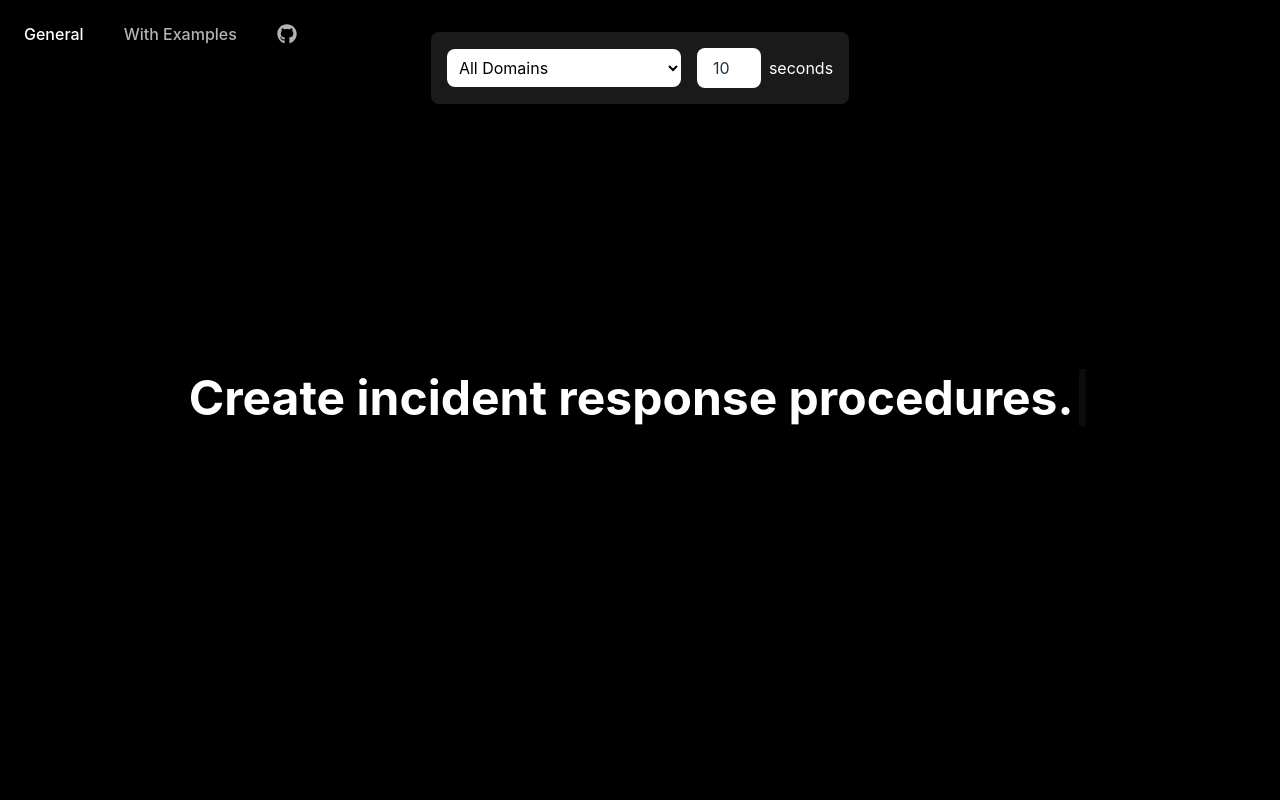
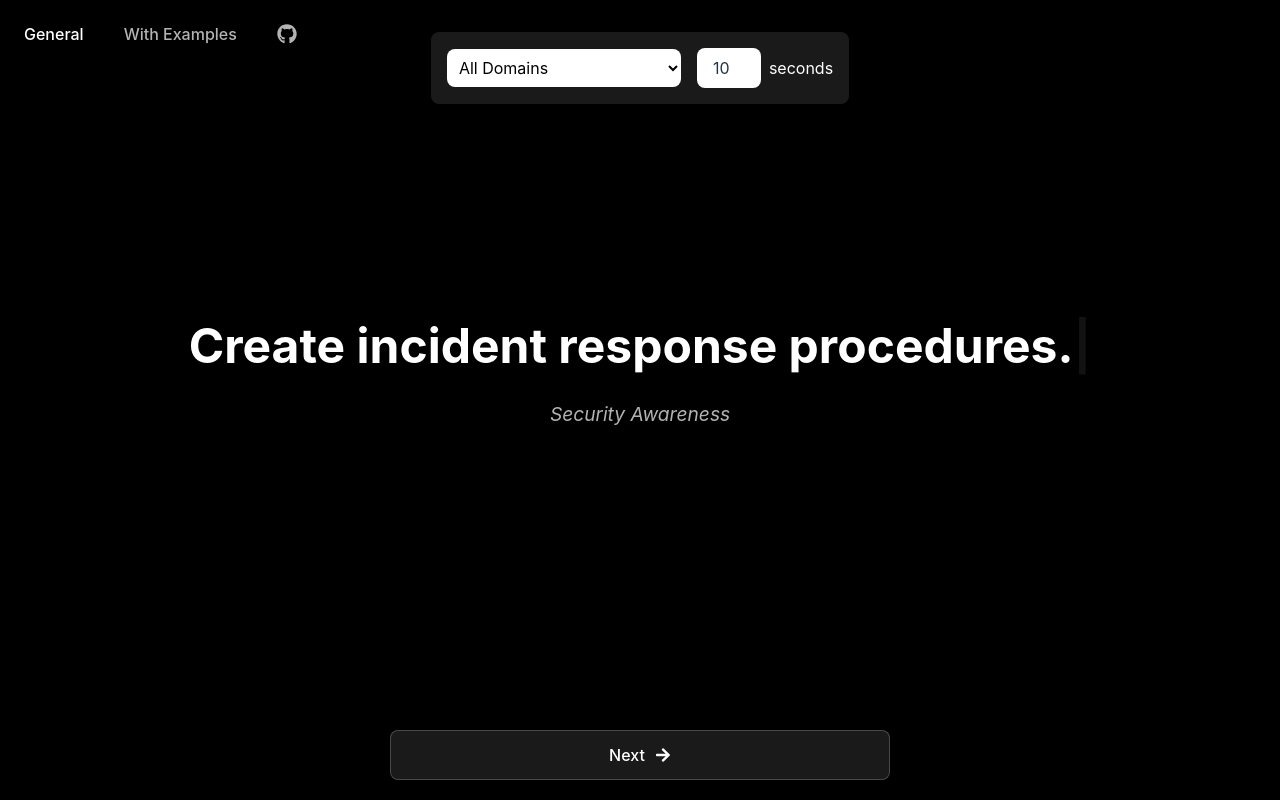
Before and after one commit to SajidPervez/cybersec-best-practices, a React (Vite) app: page / in a window 1280 px wide. Built offline with nearby package versions, Linux system fonts and the light colour scheme.

Commit message:
several changes

```diff
--- a/src/pages/ExplainPage.jsx
+++ b/src/pages/ExplainPage.jsx
@@ -43,22 +43,57 @@ function ExplainPage() {
     if (!selectedDomain) {
       domain = domains[Math.floor(Math.random() * domains.length)];
     }
+    console.log('Selected domain:', domain);
     setCurrentDomain(domain);
     const domainPractices = practices.domains[domain];
-    return domainPractices[Math.floor(Math.random() * domainPractices.length)];
+    console.log('Available practices:', domainPractices);
+    const practice = domainPractices[Math.floor(Math.random() * domainPractices.length)];
+    console.log('Selected practice:', practice);
+    return practice;
   }, [selectedDomain, domains]);
 
   const startNewPractice = useCallback(() => {
+    console.log('startNewPractice called');
     const practice = getRandomPractice();
+    console.log('New practice text:', practice);
     setCurrentText(practice);
     setDisplayText('');
     setIndex(0);
     setShowDomain(false);
-    setSelectedDomain('');
-    setCurrentDomain('');
-    setExplanation('');
-    setIsPaused(false);
-  }, []);
+  }, [getRandomPractice]);
+
+  useEffect(() => {
+    console.log('Current text changed to:', currentText);
+    console.log('Current index:', index);
+    console.log('Display text:', displayText);
+  }, [currentText, index, displayText]);
+
+  useEffect(() => {
+    startNewPractice();
+  }, [selectedDomain]);
+
+  useEffect(() => {
+    let timer;
+    if (index < currentText.length) {
+      console.log('Typing effect - index:', index, 'of total:', currentText.length);
+      timer = setTimeout(() => {
+        setDisplayText(prev => prev + currentText[index]);
+        setIndex(index + 1);
+      }, TYPING_SPEED);
+    } else if (index === currentText.length && currentText.length > 0) {
+      console.log('Reached end of text');
+      setShowDomain(true);
+      timerRef.current = setTimeout(() => {
+        startNewPractice();
+      }, delay * 1000);
+    }
+    return () => {
+      clearTimeout(timer);
+      if (timerRef.current) {
+        clearTimeout(timerRef.current);
+      }
+    };
+  }, [index, currentText, delay, startNewPractice]);
 
   const fetchExplanation = async (practice, domain) => {
     setIsLoading(true);
@@ -175,9 +210,29 @@ function ExplainPage() {
     }
   };
 
-  useEffect(() => {
+  const handleDomainChange = (e) => {
+    setSelectedDomain(e.target.value);
     startNewPractice();
-  }, [startNewPractice]);
+  };
+
+  const handleNextClick = () => {
+    console.log('Next button clicked');
+    startNewPractice();
+  };
+
+  const handleContinueClick = () => {
+    console.log('Continue button clicked');
+    setExplanation('');
+    setIsLoading(false);
+    setShowDomain(false);
+    startNewPractice();
+  };
+
+  const handleExplainClick = () => {
+    console.log('Explain button clicked');
+    setIsPaused(true);
+    fetchExplanation(currentText, currentDomain);
+  };
 
   useEffect(() => {
     if (timerRef.current) {
@@ -210,13 +265,8 @@ function ExplainPage() {
     return () => clearTimeout(timer);
   }, [index, currentText, isPaused]);
 
-  const handleExplainClick = () => {
-    setIsPaused(true);
-    fetchExplanation(currentText, currentDomain);
-  };
-
-  const handleContinueClick = () => {
-    startNewPractice();
+  const handleTypingComplete = () => {
+    setShowDomain(true);
   };
 
   return (
@@ -224,7 +274,7 @@ function ExplainPage() {
       <div className="header">
         <select
           value={selectedDomain}
-          onChange={(e) => setSelectedDomain(e.target.value)}
+          onChange={handleDomainChange}
           className="domain-select"
         >
           <option value="">All Domains</option>
@@ -252,10 +302,13 @@ function ExplainPage() {
         <>
           <div className="content-container">
             <div className="practice-container">
+              <AnimatePresence mode="wait">
                 <motion.div
+                  key={currentText}
                   initial={{ opacity: 0 }}
                   animate={{ opacity: 1 }}
-                transition={{ duration: 1 }}
+                  exit={{ opacity: 0 }}
+                  transition={{ duration: 0.5 }}
                   className="practice-text"
                 >
                   <div className="practice-content">
@@ -265,10 +318,11 @@ function ExplainPage() {
                       showCursor={true}
                       loop={false}
                       className="practice-text"
-
+                      onComplete={handleTypingComplete}
                     />
                   </div>
                 </motion.div>
+              </AnimatePresence>
 
               {(!selectedDomain && showDomain) && (
                 <motion.div
@@ -303,16 +357,19 @@ function ExplainPage() {
             <div className="button-container">
               <AnimatePresence mode="wait">
                 {!explanation && index === currentText.length && (
-                  <motion.button
-                    initial={{ opacity: 0, y: 20 }}
-                    animate={{ opacity: 1, y: 0 }}
-                    exit={{ opacity: 0, y: -20 }}
-                    className="explain-button"
-                    onClick={handleExplainClick}
-                    disabled={isLoading}
+                  <motion.div
+                    initial={{ opacity: 0 }}
+                    animate={{ opacity: 1 }}
+                    transition={{ duration: 0.5 }}
+                    className="buttons-container"
                   >
+                    <button onClick={handleExplainClick} className="explain-button">
                       {isLoading ? 'Getting explanation...' : 'Explain with example'}
-                  </motion.button>
+                    </button>
+                    <button onClick={handleNextClick} className="next-practice-button">
+                      Next <FaArrowRight className="next-icon" />
+                    </button>
+                  </motion.div>
                 )}
               </AnimatePresence>
               {(explanation || error) && (
@@ -329,10 +386,13 @@ function ExplainPage() {
         </>
       ) : (
         <div className="practice-container">
+          <AnimatePresence mode="wait">
             <motion.div
+              key={currentText}
               initial={{ opacity: 0 }}
               animate={{ opacity: 1 }}
-            transition={{ duration: 1 }}
+              exit={{ opacity: 0 }}
+              transition={{ duration: 0.5 }}
               className="practice-text"
             >
               <div className="practice-content">
@@ -342,10 +402,11 @@ function ExplainPage() {
                   showCursor={true}
                   loop={false}
                   className="practice-text"
-
+                  onComplete={handleTypingComplete}
                 />
               </div>
             </motion.div>
+          </AnimatePresence>
 
           {(!selectedDomain && showDomain) && (
             <motion.div
@@ -360,23 +421,27 @@ function ExplainPage() {
 
           <AnimatePresence mode="wait">
             {!explanation && index === currentText.length && (
-              <motion.button
-                initial={{ opacity: 0, y: 20 }}
-                animate={{ opacity: 1, y: 0 }}
-                exit={{ opacity: 0, y: -20 }}
-                className="explain-button"
-                onClick={handleExplainClick}
-                disabled={isLoading}
+              <motion.div
+                initial={{ opacity: 0 }}
+                animate={{ opacity: 1 }}
+                transition={{ duration: 0.5 }}
+                className="buttons-container"
               >
+                <button onClick={handleExplainClick} className="explain-button">
                   {isLoading ? 'Getting explanation...' : 'Explain with example'}
-              </motion.button>
+                </button>
+                <button onClick={handleNextClick} className="next-practice-button">
+                  Next <FaArrowRight className="next-icon" />
+                </button>
+              </motion.div>
             )}
 
             {explanation && (
               <motion.div
                 initial={{ opacity: 0, y: 20 }}
                 animate={{ opacity: 1, y: 0 }}
-                exit={{ opacity: 0, y: -20 }}
+                exit={{ opacity: 0 }}
+                transition={{ duration: 0.5 }}
                 className="explanation-container"
               >
                 <div className="explanation-content">
--- a/src/pages/HomePage.jsx
+++ b/src/pages/HomePage.jsx
@@ -1,5 +1,6 @@
-import { motion } from 'framer-motion';
+import { motion, AnimatePresence } from 'framer-motion';
 import { useState, useEffect, useCallback, useRef } from 'react';
+import { FaArrowRight } from 'react-icons/fa';
 import practices from '../data/security-practices.json';
 import Typewriter from '../components/Typewriter';
 
@@ -13,6 +14,7 @@ function HomePage() {
   const [delay, setDelay] = useState(10); // Default 10 seconds for General page
   const domains = Object.keys(practices.domains);
   const timerRef = useRef(null);
+  const TYPING_SPEED = 50;
 
   const formatDomainName = (domain) => {
     return domain
@@ -44,32 +46,35 @@ function HomePage() {
   }, [selectedDomain]);
 
   useEffect(() => {
-    if (timerRef.current) {
-      clearTimeout(timerRef.current);
-    }
-
-    if (index === currentText.length && currentText) {
+    let timer;
+    if (index < currentText.length) {
+      timer = setTimeout(() => {
+        setDisplayText(prev => prev + currentText[index]);
+        setIndex(index + 1);
+      }, TYPING_SPEED);
+    } else if (index === currentText.length && currentText.length > 0) {
+      setShowDomain(true);
       timerRef.current = setTimeout(() => {
         startNewPractice();
       }, delay * 1000);
     }
-
     return () => {
+      clearTimeout(timer);
       if (timerRef.current) {
         clearTimeout(timerRef.current);
       }
     };
   }, [index, currentText, delay, startNewPractice]);
 
+  const handleTypingComplete = () => {
+    setShowDomain(true);
+  };
+
   const handleDelayChange = (e) => {
     const value = parseInt(e.target.value);
     if (value >= 10) { // Minimum 10 seconds
       setDelay(value);
     }
-  };
-
-  const handleTypingComplete = () => {
-    setShowDomain(true);
   };
 
   return (
@@ -102,10 +107,14 @@ function HomePage() {
       </div>
 
       <div className="practice-container">
+        <div className="practice-text-container">
+          <AnimatePresence mode="wait">
             <motion.div
+              key={currentText}
               initial={{ opacity: 0 }}
               animate={{ opacity: 1 }}
-          transition={{ duration: 1 }}
+              exit={{ opacity: 0 }}
+              transition={{ duration: 0.5 }}
               className="practice-text"
             >
               <div className="practice-content">
@@ -115,22 +124,37 @@ function HomePage() {
                   showCursor={true}
                   loop={false}
                   className="practice-text"
-
                   onComplete={handleTypingComplete}
                 />
               </div>
             </motion.div>
+          </AnimatePresence>
+        </div>
 
+        <motion.div
+          initial={{ opacity: 0 }}
+          animate={{ opacity: showDomain ? 1 : 0 }}
+          transition={{ duration: 0.5 }}
+          className="domain-and-button-container"
+        >
           {(!selectedDomain && showDomain) && (
             <motion.div
-            initial={{ opacity: 0 }}
-            animate={{ opacity: 1 }}
-            transition={{ duration: 0.5 }}
               className="domain-name"
             >
               {formatDomainName(currentDomain)}
             </motion.div>
           )}
+
+          {showDomain && (
+            <motion.div
+              className="next-button-container"
+            >
+              <button onClick={startNewPractice} className="next-practice-button">
+                Next <FaArrowRight className="next-icon" />
+              </button>
+            </motion.div>
+          )}
+        </motion.div>
       </div>
     </div>
   );
--- a/src/styles.css
+++ b/src/styles.css
@@ -95,23 +95,18 @@
   display: flex;
   flex-direction: column;
   align-items: center;
-  gap: 1rem;
-  width: 100%;
-  max-width: 90vw;
-  margin: 0 auto;
-  padding: 0 2rem;
+  justify-content: flex-start;
+  min-height: 400px;
+  padding: 2rem;
+  position: relative;
 }
 
-.practice-content {
-  display: inline-flex;
+.practice-text-container {
+  height: 200px;
+  display: flex;
   align-items: center;
   justify-content: center;
   width: 100%;
-  max-width: 90vw;
-  margin: 0 auto;
-  color: white;
-  font-size: clamp(2rem, 2.5vw, 3.5rem);
-  font-weight: bold;
 }
 
 .practice-text {
@@ -127,7 +122,17 @@
   font-weight: bold;
 }
 
-
+.domain-and-button-container {
+  height: 150px;
+  display: flex;
+  flex-direction: column;
+  align-items: center;
+  justify-content: flex-start;
+  gap: 1rem;
+  width: 100%;
+  position: absolute;
+  bottom: 2rem;
+}
 
 .domain-name {
   color: rgba(255, 255, 255, 0.7);
@@ -138,7 +143,7 @@
 }
 
 .explain-button {
-  margin-top: 2rem;
+  margin-top: 0;
   padding: 0.75rem 1.5rem;
   background-color: rgba(255, 255, 255, 0.1);
   color: white;
@@ -466,3 +471,72 @@ body, #root {
   50% { opacity: 0; }
   100% { opacity: 1; }
 }
+
+.next-button-container {
+  position: fixed;
+  bottom: 20px;
+  left: 0;
+  right: 0;
+  z-index: 10;
+  padding: 0 20px;
+  margin: 0;
+}
+
+.next-practice-button {
+  width: 100%;
+  max-width: 500px;
+  margin: 0 auto;
+  display: flex;
+  justify-content: center;
+  align-items: center;
+  gap: 10px;
+  padding: 0.75rem 1.5rem;
+  background-color: rgba(255, 255, 255, 0.1);
+  color: white;
+  border: 1px solid rgba(255, 255, 255, 0.2);
+  border-radius: 0.5rem;
+  font-size: 1rem;
+  transition: all 0.2s ease;
+}
+
+.next-practice-button:hover {
+  background-color: rgba(255, 255, 255, 0.2);
+  border-color: rgba(255, 255, 255, 0.3);
+}
+
+.next-icon {
+  font-size: 1rem;
+}
+
+.domain-and-button-container {
+  display: flex;
+  flex-direction: column;
+  align-items: center;
+  gap: 1rem;
+  width: 100%;
+  transition: all 0.3s ease;
+}
+
+.buttons-container {
+  display: flex;
+  gap: 1rem;
+  justify-content: center;
+  margin-top: 2rem;
+}
+
+@media (max-width: 768px) {
+  .buttons-container {
+    flex-direction: column;
+    width: 100%;
+    padding: 0 20px;
+    max-width: 500px;
+    margin: 2rem auto;
+  }
+
+  .explain-button,
+  .next-practice-button {
+    width: 100%;
+    max-width: none;
+    height: 48px;
+  }
+}
```
Lines whose indentation alone changed are shown as unchanged.
